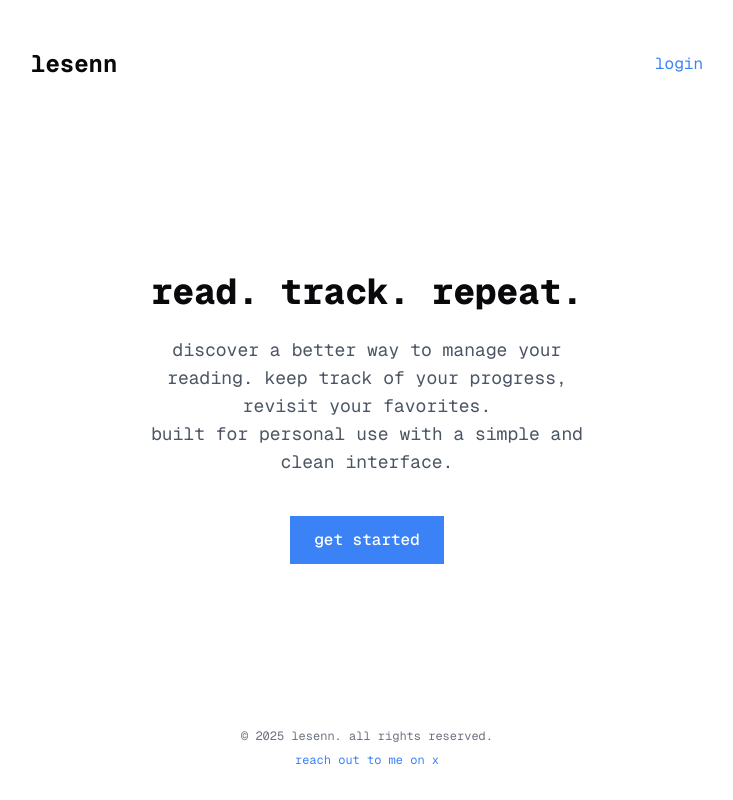
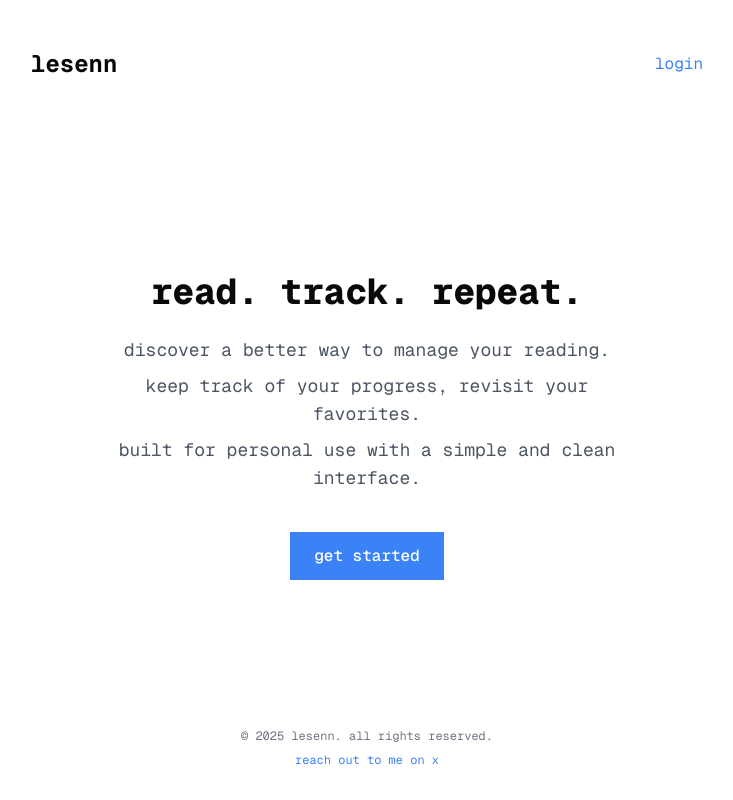
Before and after one commit to obnol/lesenn, a Next.js app: page / in a window 1280 px wide. Shown: the whole page, without its empty margins (273-1006 px from the left). Built offline with nearby package versions, Linux system fonts and the light colour scheme.

Commit message:
feat: update headline

```diff
--- a/app/page.tsx
+++ b/app/page.tsx
@@ -13,10 +13,11 @@ export default function Page() {
       <main className="flex flex-col items-center text-center gap-6 pt-36 sm:pt-48">
         <h1 className="text-2xl sm:text-4xl font-extrabold leading-tight">read. track. repeat.</h1>
 
-        <p className="text-lg text-gray-600 max-w-md">
-          discover a better way to manage your reading. keep track of your progress, revisit your favorites. <br />
-          built for personal use with a simple and clean interface.
-        </p>
+        <div className="text-lg text-gray-600 max-w-lg flex flex-col space-y-2">
+          <h2>discover a better way to manage your reading.</h2>
+          <h2>keep track of your progress, revisit your favorites.</h2>
+          <h2>built for personal use with a simple and clean interface.</h2>
+        </div>
 
         <Link href="/login" className="mt-4 px-6 py-3 bg-blue-500 text-white font-medium hover:bg-blue-600 transition">
           get started
```
